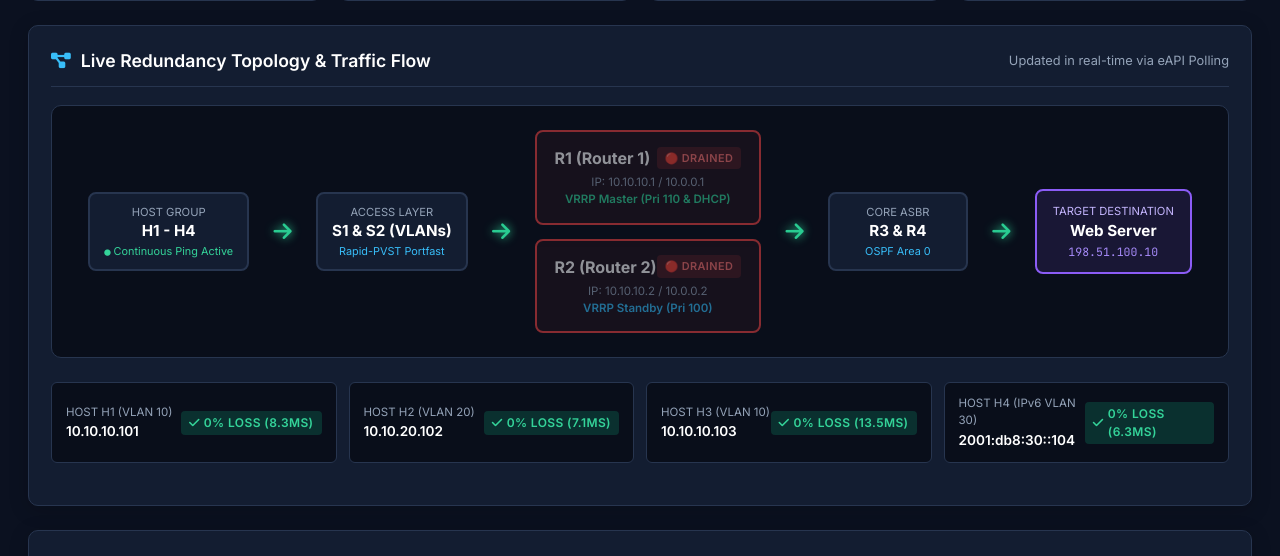
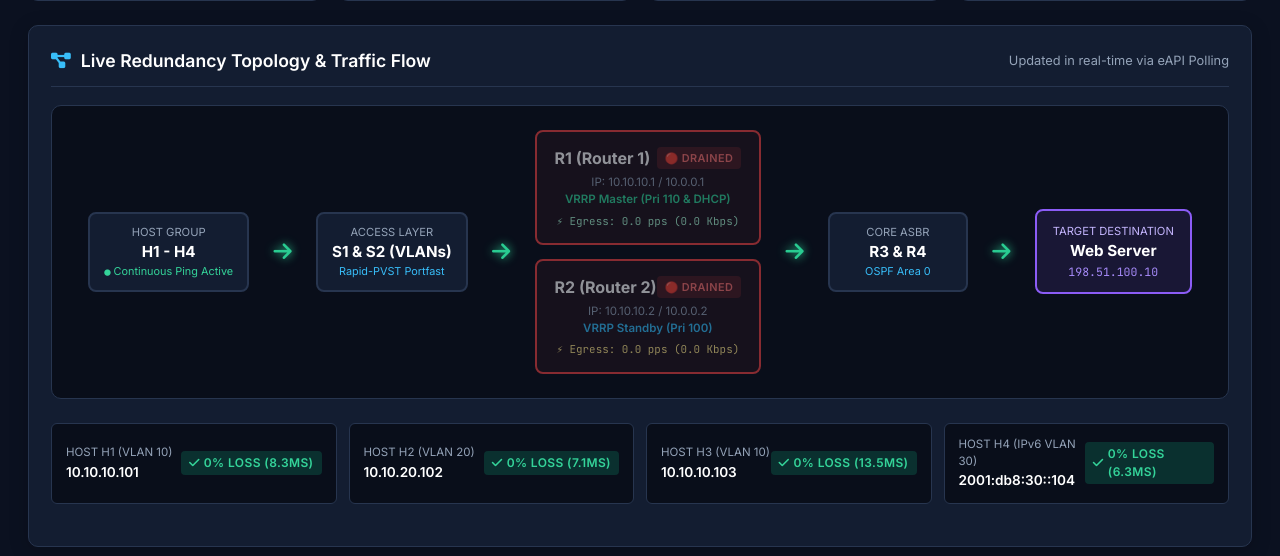
Before and after one commit to aryastark11/advnetman, a Django app: page /maintenance/ in a window 1280 px wide. Shown: the part 516-1072 px from the top of the page. Run offline with Django 5.2, Linux system fonts and the light colour scheme; data comes from the database, SQL or seed files in the repository; data that the repository does not hold is empty.

Commit message:
Integrate live eAPI interface telemetry, packet rates, and throughput into drain detection and GUI

```diff
--- a/nsot_project/automation/views.py
+++ b/nsot_project/automation/views.py
@@ -581,11 +581,13 @@ def get_cluster_failover_status():
     r1_mgmt = "172.20.20.11"
     r2_mgmt = "172.20.20.12"
 
-    r1_ok, r1_res = call_router_eapi(r1_mgmt, ["enable", "show interfaces Ethernet2 status", "show vrrp brief"])
-    r2_ok, r2_res = call_router_eapi(r2_mgmt, ["enable", "show interfaces Ethernet2 status", "show vrrp brief", "show running-config section router ospf"])
+    # Query live interface states, routing, VRRP, and real-time counter rates via eAPI
+    r1_ok, r1_res = call_router_eapi(r1_mgmt, ["enable", "show interfaces Ethernet2 status", "show vrrp brief", "show interfaces Ethernet1,Ethernet2 counters rates"])
+    r2_ok, r2_res = call_router_eapi(r2_mgmt, ["enable", "show interfaces Ethernet2 status", "show vrrp brief", "show running-config section router ospf", "show interfaces Ethernet1,Ethernet2 counters rates"])
 
     r1_et2_up = False
     r1_vrrp_state = "Offline"
+    r1_rates = {'et1_in_pps': 0.0, 'et1_out_pps': 0.0, 'et2_in_pps': 0.0, 'et2_out_pps': 0.0, 'total_out_pps': 0.0, 'total_kbps': 0.0}
     if r1_ok and "result" in r1_res:
         intf_out = r1_res["result"][1].get("output", "")
         r1_et2_up = ("connected" in intf_out or "up" in intf_out) and "disabled" not in intf_out
@@ -597,9 +599,31 @@ def get_cluster_failover_status():
         elif "Init" in vrrp_out:
             r1_vrrp_state = "Init"
 
+        # Parse live interface traffic statistics
+        if len(r1_res["result"]) > 3:
+            rates_raw = r1_res["result"][3].get("output", "")
+            for line in rates_raw.splitlines():
+                parts = line.split()
+                if len(parts) >= 8:
+                    if parts[0] == 'Et1':
+                        try:
+                            r1_rates['et1_in_pps'] = float(parts[4])
+                            r1_rates['et1_out_pps'] = float(parts[7])
+                            r1_rates['total_kbps'] += float(parts[2]) + float(parts[5])
+                        except Exception: pass
+                    elif parts[0] == 'Et2':
+                        try:
+                            r1_rates['et2_in_pps'] = float(parts[4])
+                            r1_rates['et2_out_pps'] = float(parts[7])
+                            r1_rates['total_kbps'] += float(parts[2]) + float(parts[5])
+                        except Exception: pass
+            r1_rates['total_out_pps'] = round(r1_rates['et1_out_pps'] + r1_rates['et2_out_pps'], 1)
+            r1_rates['total_kbps'] = round(r1_rates['total_kbps'], 1)
+
     r2_et2_up = False
     r2_vrrp_state = "Offline"
     r2_ospf_redist = False
+    r2_rates = {'et1_in_pps': 0.0, 'et1_out_pps': 0.0, 'et2_in_pps': 0.0, 'et2_out_pps': 0.0, 'total_out_pps': 0.0, 'total_kbps': 0.0}
     if r2_ok and "result" in r2_res:
         intf_out = r2_res["result"][1].get("output", "")
         r2_et2_up = ("connected" in intf_out or "up" in intf_out) and "disabled" not in intf_out
@@ -614,6 +638,27 @@ def get_cluster_failover_status():
             ospf_out = r2_res["result"][3].get("output", "")
             r2_ospf_redist = "redistribute connected" in ospf_out
 
+        # Parse live interface traffic statistics
+        if len(r2_res["result"]) > 4:
+            rates_raw = r2_res["result"][4].get("output", "")
+            for line in rates_raw.splitlines():
+                parts = line.split()
+                if len(parts) >= 8:
+                    if parts[0] == 'Et1':
+                        try:
+                            r2_rates['et1_in_pps'] = float(parts[4])
+                            r2_rates['et1_out_pps'] = float(parts[7])
+                            r2_rates['total_kbps'] += float(parts[2]) + float(parts[5])
+                        except Exception: pass
+                    elif parts[0] == 'Et2':
+                        try:
+                            r2_rates['et2_in_pps'] = float(parts[4])
+                            r2_rates['et2_out_pps'] = float(parts[7])
+                            r2_rates['total_kbps'] += float(parts[2]) + float(parts[5])
+                        except Exception: pass
+            r2_rates['total_out_pps'] = round(r2_rates['et1_out_pps'] + r2_rates['et2_out_pps'], 1)
+            r2_rates['total_kbps'] = round(r2_rates['total_kbps'], 1)
+
     # Determine Active Forwarding Path
     if r1_et2_up and not r2_et2_up:
         active_path = "R1"
@@ -626,7 +671,7 @@ def get_cluster_failover_status():
         r1_status_badge = "Drained (Maintenance Mode)"
         r2_status_badge = "Active (Forwarding 100% Traffic)"
     elif r1_et2_up and r2_et2_up:
-        if not r2_ospf_redist:
+        if not r2_ospf_redist or r2_rates['total_out_pps'] == 0.0:
             active_path = "R1_SOFT"
             active_path_label = "🟢 ACTIVE PATH: R1 (R2 Soft Drained - 100% Traffic, DHCP & GW on R1, R2 Links UP)"
             r1_status_badge = "Active (100% Traffic, VRRP Master & DHCP)"
@@ -654,6 +699,7 @@ def get_cluster_failover_status():
             'et2_up': r1_et2_up,
             'vrrp_state': r1_vrrp_state,
             'status_badge': r1_status_badge,
+            'rates': r1_rates,
         },
         'r2': {
             'mgmt_ip': r2_mgmt,
@@ -661,6 +707,7 @@ def get_cluster_failover_status():
             'et2_up': r2_et2_up,
             'vrrp_state': r2_vrrp_state,
             'status_badge': r2_status_badge,
+            'rates': r2_rates,
         },
         'active_path': active_path,
         'active_path_label': active_path_label,
--- a/nsot_project/templates/automation/maintenance.html
+++ b/nsot_project/templates/automation/maintenance.html
@@ -346,6 +346,9 @@
         <div style="font-size: 0.72rem; {% if 'Drained' in cluster.r1.status_badge %}color: #fbbf24;{% else %}color: #34d399;{% endif %} font-weight: 600;" id="role-r1">
           {% if 'Drained' in cluster.r1.status_badge %}Drained (0% Traffic){% else %}VRRP Master (Pri 110 &amp; DHCP){% endif %}
         </div>
+        <div style="font-size: 0.68rem; margin-top: 4px; color: #a7f3d0; font-family: 'JetBrains Mono', monospace;" id="rates-r1">
+          ⚡ Egress: {{ cluster.r1.rates.total_out_pps }} pps ({{ cluster.r1.rates.total_kbps }} Kbps)
+        </div>
       </div>
 
       <!-- R2 Box -->
@@ -359,6 +362,9 @@
         <div style="font-size: 0.72rem; color: var(--text-muted);">IP: 10.10.10.2 / 10.0.0.2</div>
         <div style="font-size: 0.72rem; {% if 'Drained' in cluster.r2.status_badge %}color: #fbbf24;{% else %}color: #38bdf8;{% endif %} font-weight: 600;" id="role-r2">
           {% if 'Drained' in cluster.r2.status_badge %}Drained (0% Traffic &bull; Soft Drained){% else %}VRRP Standby (Pri 100){% endif %}
+        </div>
+        <div style="font-size: 0.68rem; margin-top: 4px; color: #fde68a; font-family: 'JetBrains Mono', monospace;" id="rates-r2">
+          ⚡ Egress: {{ cluster.r2.rates.total_out_pps }} pps ({{ cluster.r2.rates.total_kbps }} Kbps)
         </div>
       </div>
     </div>
@@ -593,6 +599,10 @@
         const r1Box = document.getElementById('node-box-r1');
         const r1Badge = document.getElementById('badge-r1');
         const r1Role = document.getElementById('role-r1');
+        const r1Rates = document.getElementById('rates-r1');
+        if (cluster.r1.rates && r1Rates) {
+          r1Rates.innerText = `⚡ Egress: ${cluster.r1.rates.total_out_pps} pps (${cluster.r1.rates.total_kbps} Kbps)`;
+        }
         if (cluster.r1.status_badge && cluster.r1.status_badge.includes('Drained')) {
           r1Box.className = 'node-box drained';
           r1Badge.className = 'badge badge-drained';
@@ -617,6 +627,10 @@
         const r2Box = document.getElementById('node-box-r2');
         const r2Badge = document.getElementById('badge-r2');
         const r2Role = document.getElementById('role-r2');
+        const r2Rates = document.getElementById('rates-r2');
+        if (cluster.r2.rates && r2Rates) {
+          r2Rates.innerText = `⚡ Egress: ${cluster.r2.rates.total_out_pps} pps (${cluster.r2.rates.total_kbps} Kbps)`;
+        }
         if (cluster.r2.status_badge && cluster.r2.status_badge.includes('Drained')) {
           r2Box.className = 'node-box drained';
           r2Badge.className = 'badge badge-drained';
```
